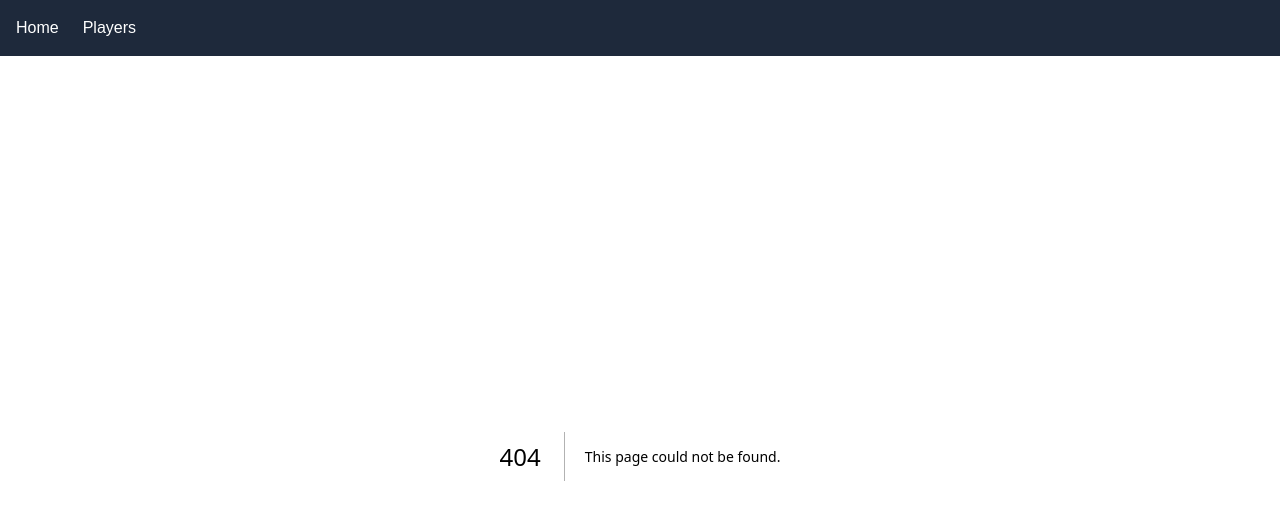
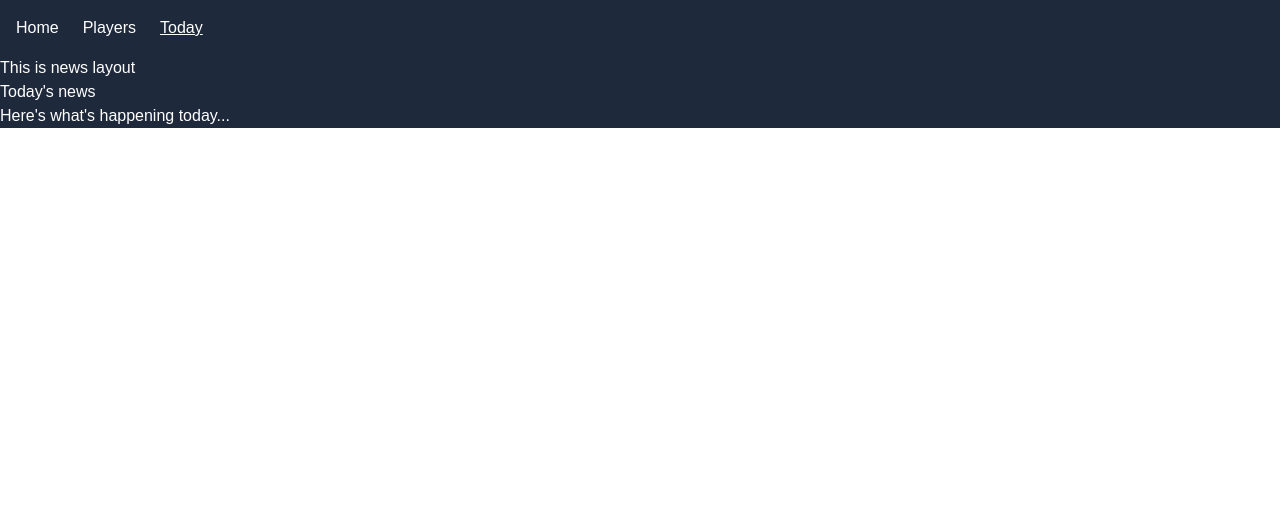
Before and after one commit to antontrafimovich/fb-graphql, a Next.js app in the folder packages/next-frontend/: page /today in a window 1280 px wide. Before the commit this address had no page. Shown: the top 520 px of the page. Built offline with nearby package versions, Linux system fonts and the light colour scheme.

Commit message:
Added another test page.

```diff
--- /dev/null
+++ b/packages/next-frontend/src/app/(news)/layout.tsx
@@ -0,0 +1,10 @@
+export default function Layout({
+  children,
+}: Readonly<{ children: React.ReactNode }>) {
+  return (
+    <div className="bg-slate-800 text-white">
+        <div>This is news layout</div>
+      {children}
+    </div>
+  );
+}
--- /dev/null
+++ b/packages/next-frontend/src/app/(news)/today/page.tsx
@@ -0,0 +1,8 @@
+export default function Today() {
+  return (
+    <div>
+      <h1>Today's news</h1>
+      <p>Here's what's happening today...</p>
+    </div>
+  );
+}
--- a/packages/next-frontend/src/app/components/nav.tsx
+++ b/packages/next-frontend/src/app/components/nav.tsx
@@ -31,6 +31,17 @@ export default function Nav() {
             Players
           </Link>
         </li>
+        <li>
+          <Link
+            href="/today"
+            className={classNames([
+              "text-white",
+              pathname === "/today" && "underline",
+            ])}
+          >
+            Today
+          </Link>
+        </li>
       </ul>
     </nav>
   );
--- a/packages/next-frontend/src/app/players/players-list.tsx
+++ b/packages/next-frontend/src/app/players/players-list.tsx
@@ -1,5 +1,4 @@
-"use client";
-
+import Link from "next/link";
 import { Player } from "./shared/model/player";
 
 export default function PlayersList({ players }: { players: Player[] }) {
@@ -7,7 +6,7 @@ export default function PlayersList({ players }: { players: Player[] }) {
     <ul>
       {players.map((player) => (
         <li key={player.id}>
-          <a href={`/players/${player.id}`}>{player.name}</a>
+          <Link href={`/players/${player.id}`}>{player.name}</Link>
         </li>
       ))}
     </ul>
```
